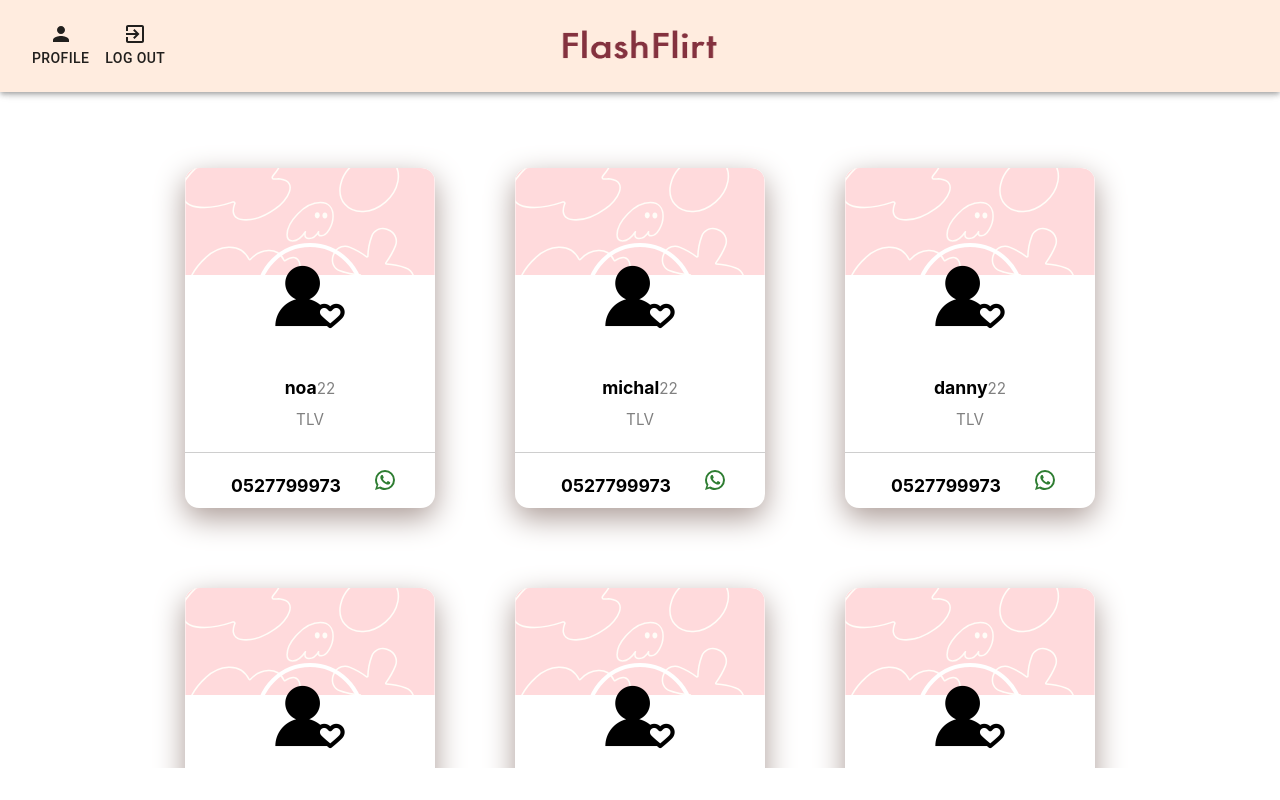
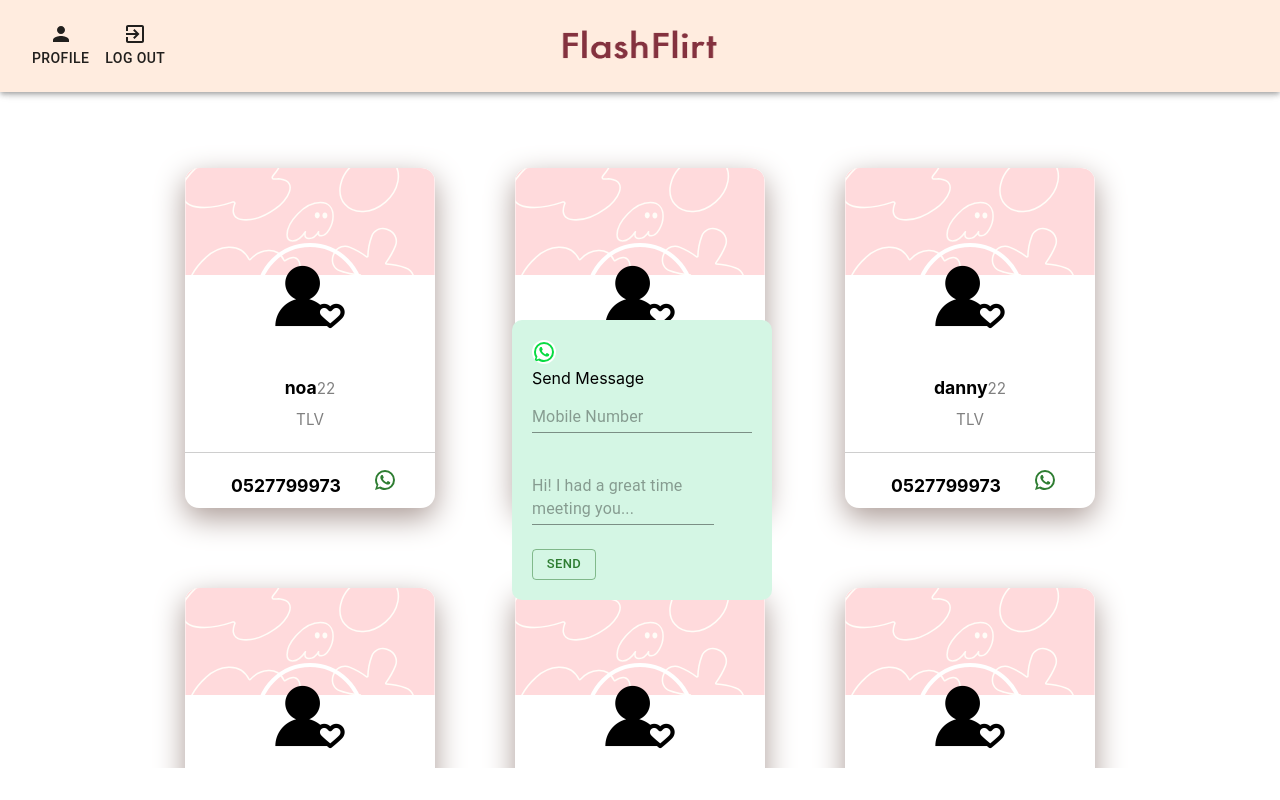
Before and after one commit to noa-co/SpeedDating, a React (Create React App) app in the folder speed-dating-proj/: page / in a window 1280 px wide. Built offline with nearby package versions, Linux system fonts and the light colour scheme.

Commit message:
+ designed whatsapp pop up . now just need it to pop up

```diff
--- a/speed-dating-proj/src/components/shared-details-page/contact-details-card/contact-details-card.jsx
+++ b/speed-dating-proj/src/components/shared-details-page/contact-details-card/contact-details-card.jsx
@@ -3,24 +3,24 @@ import SendWhatsAppBtn from "../send-whatsapp-button/send-whatsapp-button";
 import './contact-details-card.css';
 import person_avatar from '../../../assets/person-love.png'
 
-const ContactDetailsCard = (props) => {
+const ContactDetailsCard = ({contact, handleClick}) => {
 
     return (
-        <div className={"mycard details-card-container details-card-"+props.contact.name}>
+        <div className={"mycard details-card-container details-card-"+contact.name}>
         <header className="details-card-header">
-                <img className="person-avatar" src={person_avatar} alt={props.contact.name} />
+                <img className="person-avatar" src={person_avatar} alt={contact.name} />
             </header>
             <h1 className="bold-text">
-                {props.contact.name}
-                <span className="normal-text">{props.contact.age}</span>
+                {contact.name}
+                <span className="normal-text">{contact.age}</span>
             </h1>
-            <h2 className="normal-text">{props.contact.city}</h2>
+            <h2 className="normal-text">{contact.city}</h2>
             <div className="contact-details">
                 <div className="phone-number">
-                    <h1 className="bold-text">{props.contact.phone}</h1>
+                    <h1 className="bold-text">{contact.phone}</h1>
                 </div>
                 <div className="send-whatsapp">
-                    <SendWhatsAppBtn phone={props.contact.phone}/>
+                    <SendWhatsAppBtn phone={contact.phone} handleClick={handleClick}/>
                 </div>
             </div>
         </div>
--- a/speed-dating-proj/src/components/shared-details-page/send-whatsapp-button/send-message.css
+++ b/speed-dating-proj/src/components/shared-details-page/send-whatsapp-button/send-message.css
@@ -12,3 +12,25 @@
 /*    fontSize: 10,*/
 /*},*/
 /*}}*/
+
+.popup {
+    position: fixed;
+    top: 40%;
+    left: 40%;
+    justify-content: center;
+    align-items: center;
+}
+
+.popup-main {
+    background: rgb(212 246 228);
+    padding: 20px;
+    border-radius: 10px;
+}
+
+.display-block {
+    display: block;
+}
+
+.display-none {
+    display: none;
+}
--- a/speed-dating-proj/src/components/shared-details-page/send-whatsapp-button/send-message.jsx
+++ b/speed-dating-proj/src/components/shared-details-page/send-whatsapp-button/send-message.jsx
@@ -2,17 +2,20 @@ import React, {useState} from "react";
 import WhatsAppIcon from '@mui/icons-material/WhatsApp';
 import Input from "@mui/material/Input";
 import Button from "@mui/material/Button";
+import './send-message.css';
 
 
 
-const SendMessage = () => {
+const SendMessage = ({handleClose, show, phone}) => {
     const CHARACTER_LIMIT = 100;
+
+    const showHideClassName = show ? 'popup display-block' : 'popup display-none';
 
     const [numberEmptyError, setNumberEmptyError] = useState(false);
     const [messageEmptyError, setMessageEmptyError] = useState(false);
 
     const [formData, setFormData] = useState({
-        mobileNumber: "",
+        mobileNumber: phone,
         message: "",
     });
 
@@ -42,17 +45,18 @@ const SendMessage = () => {
             let url = `https://web.whatsapp.com/send?phone=${number}`;
             url += `&text=${encodeURI(message)}&app_absent=0`;
             window.open(url);
-
+            handleClose()
             // TODO: Enter code here
         }
     };
 
     return (
-        <div className='communication'>
+        <div className={showHideClassName}>
+            <div className='popup-main'>
                 <div className='whatsapp-card app'>
                     <div className='title flex_middle'>
                         <div style={{ marginRight: "0.5em" }}>
-                        <WhatsAppIcon />
+                            <WhatsAppIcon style={{backgroundColor: 'white' ,color: '#08db42' ,borderRadius: '50%'}}/>
                         </div>
                         <div>Send Message</div>
                     </div>
@@ -63,7 +67,7 @@ const SendMessage = () => {
                         <div className='errors'>Message cannot be empty!</div>
                     )}
                     {!numberEmptyError && !messageEmptyError && (
-                    <div className='errors-null'>.</div>
+                        <div className='errors-null'></div>
                     )}
                     <div className='search_contact app'>
                         <Input
@@ -85,18 +89,13 @@ const SendMessage = () => {
                             multiline
                             maxRows={4}
                             label='Message'
-                        placeholder='Hi! Sending a message from React....'
+                            placeholder='Hi! I had a great time meeting you...'
                             size='small'
                             name='message'
                             value={message}
                             onChange={onChange}
                             required
                             error={message.length > CHARACTER_LIMIT - 1 || messageEmptyError}
-                        helperText={
-                            !(message.length > CHARACTER_LIMIT - 1)
-                                ? `${message.length}/${CHARACTER_LIMIT}`
-                                : "Max length exceeded"
-                        }
                         />
                     </div>
                     <div style={{ marginTop: "1.5em" }}>
@@ -111,6 +110,7 @@ const SendMessage = () => {
                     </div>
                 </div>
             </div>
+        </div>
     );
 };
 
--- a/speed-dating-proj/src/components/shared-details-page/send-whatsapp-button/send-whatsapp-button.jsx
+++ b/speed-dating-proj/src/components/shared-details-page/send-whatsapp-button/send-whatsapp-button.jsx
@@ -1,20 +1,18 @@
-import React from "react";
+import React, {useState} from "react";
 import './send-whatsapp-button.css'
 import WhatsAppIcon from '@mui/icons-material/WhatsApp';
 import IconButton from "@mui/material/IconButton";
+import SendMessage from "./send-message";
 
 
-const SendWhatsAppBtn = (props) => {
 
-    const onSendMessageClicked = (phone)=>{
-        // todo send to server
-    };
+const SendWhatsAppBtn = ({phone, handleClick}) => {
 
 
     return (
-        <div className={ "whatsapp-main whatsapp-"+props.phone}>
+        <div className={ "whatsapp-main whatsapp-"+phone}>
             <div className="send-whatsapp-btn-main">
-                <IconButton color="success" size="large" onClick={()=> onSendMessageClicked(props.phone)}>
+                <IconButton color="success" size="large" onClick={()=> handleClick}>
                     <WhatsAppIcon />
                 </IconButton>
             </div>
--- a/speed-dating-proj/src/components/shared-details-page/shared-details-page.jsx
+++ b/speed-dating-proj/src/components/shared-details-page/shared-details-page.jsx
@@ -1,24 +1,36 @@
 import Header from "../header/header";
-import React from "react";
+import React, {useState} from "react";
 import ContactDetailsCard from "./contact-details-card/contact-details-card";
 import './shared-details-page.css'
+import SendMessage from "./send-whatsapp-button/send-message";
 
 const SharedDetailsPage = () => {
 
     const mockContactData = [
-    {'name': 'noa', 'phone': '0527799973', 'city':'TLV', 'age':22},
-    {'name': 'michal', 'phone': '0527799973', 'city':'TLV', 'age':22},
-    {'name': 'danny', 'phone': '0527799973', 'city':'TLV', 'age':22},
-    {'name': 'ido', 'phone': '0527799973', 'city':'TLV', 'age':22},
-    {'name': 'rotem', 'phone': '0527799973', 'city':'TLV', 'age':22},
-    {'name': 'noa', 'phone': '0527799973', 'city':'TLV', 'age':22},
-    {'name': 'bon', 'phone': '0527799973', 'city':'TLV', 'age':22},
-    {'name': 'jovi', 'phone': '0527799973', 'city':'TLV', 'age':22},
-    {'name': 'miki', 'phone': '0527799973', 'city':'DisneyLand', 'age':22},
-    {'name': 'mouse', 'phone': '0527799973', 'city':'DisneyLand', 'age':22},
-    {'name': 'cher', 'phone': '0527799973', 'city':'TLV', 'age':22},
+    {'name': 'noa', 'phone': '0527799973', 'city':'TLV', 'age':22, 'id':1},
+    {'name': 'michal', 'phone': '0527799973', 'city':'TLV', 'age':22, 'id':2},
+    {'name': 'danny', 'phone': '0527799973', 'city':'TLV', 'age':22, 'id':3},
+    {'name': 'ido', 'phone': '0527799973', 'city':'TLV', 'age':22, 'id':4},
+    {'name': 'rotem', 'phone': '0527799973', 'city':'TLV', 'age':22, 'id':5},
+    {'name': 'noa', 'phone': '0527799973', 'city':'TLV', 'age':22, 'id':6},
+    {'name': 'bon', 'phone': '0527799973', 'city':'TLV', 'age':22, 'id':7},
+    {'name': 'jovi', 'phone': '0527799973', 'city':'TLV', 'age':22, 'id':8},
+    {'name': 'miki', 'phone': '0527799973', 'city':'DisneyLand', 'age':22, 'id':9},
+    {'name': 'mouse', 'phone': '0527799973', 'city':'DisneyLand', 'age':22, 'id':10},
+    {'name': 'cher', 'phone': '0527799973', 'city':'TLV', 'age':22, 'id':11},
         ];
 
+    const togglePopUp = ()=>{
+        setShowPopup(!showPopup);
+    };
+
+    const [showPopup, setShowPopup] = useState(true);
+    const [sendToPhone, setSendToPhone] = useState('');
+
+    const handleWhatsappClick = (phone)=>{
+        setSendToPhone(phone);
+        togglePopUp();
+    }
 
     return (
         <div className="shared-details-page-main main-div">
@@ -27,9 +39,11 @@ const SharedDetailsPage = () => {
             </div>
             <div className="shared-details-items">
                 {mockContactData.map((contact) => (
-                    <ContactDetailsCard contact={contact}/>
+                    <ContactDetailsCard key={contact.id} contact={contact} handleClick={()=>handleWhatsappClick(contact.phone)}/>
                 ))}
             </div>
+
+            <SendMessage show={showPopup} handleClose={togglePopUp} phone={sendToPhone}/>
         </div>
     );
 };
```
Lines whose indentation alone changed are shown as unchanged.
